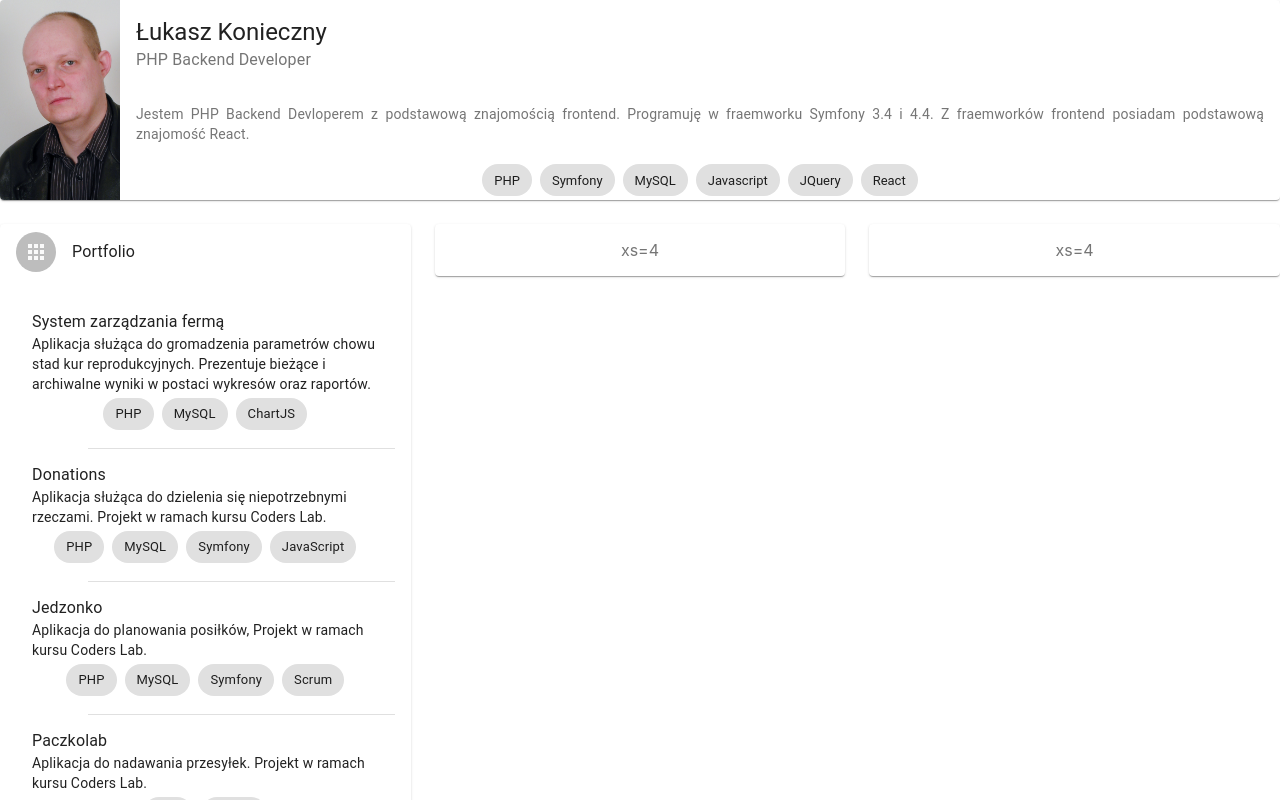
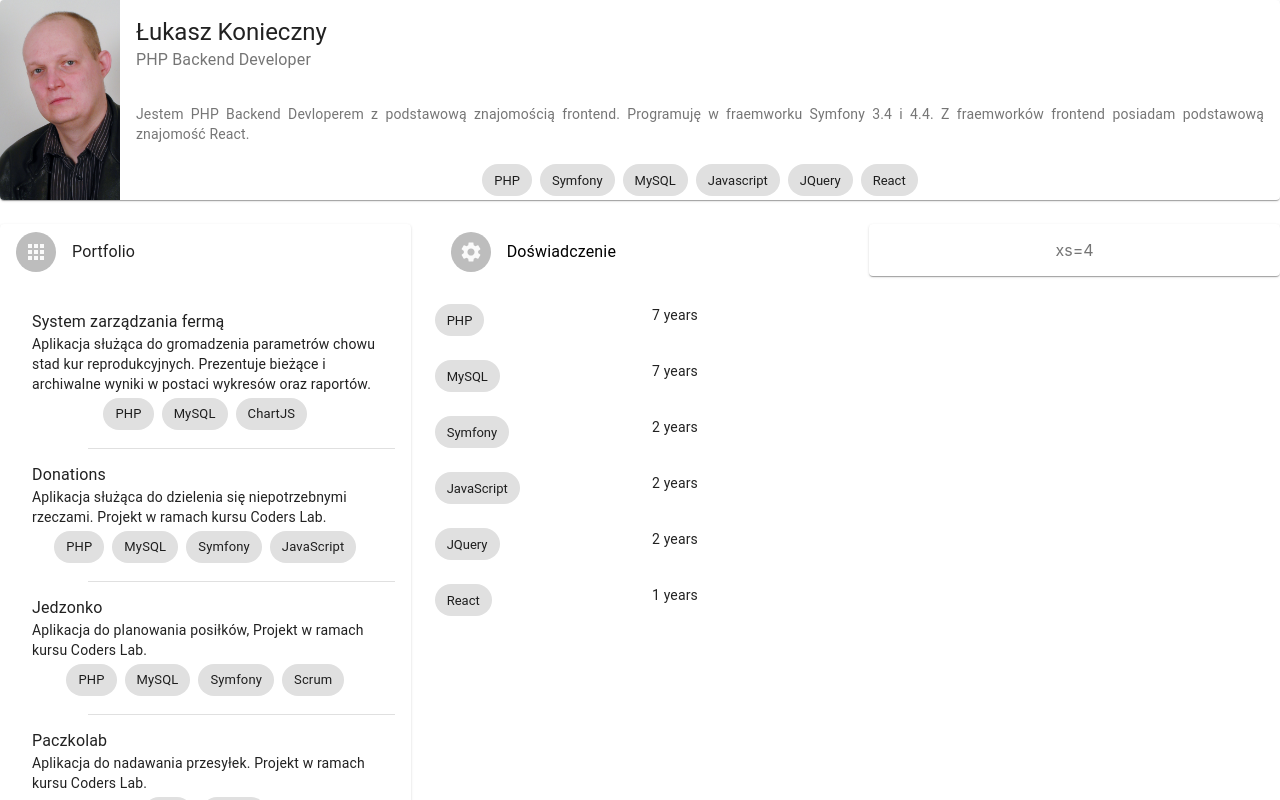
Before and after one commit to LookasNorman/lookas-site, a React (Create React App) app: page / in a window 1280 px wide. Shown: the top 800 px of the page. Built offline with nearby package versions, Linux system fonts and the light colour scheme.

Commit message:
Added Expirience component

```diff
--- a/src/App.js
+++ b/src/App.js
@@ -4,6 +4,7 @@ import Paper from '@material-ui/core/Paper'
 import Grid from '@material-ui/core/Grid'
 import AboutMe from './components/AboutMe'
 import Portfolio from './components/Portfolio'
+import Expirience from './components/Expirience'
 
 const useStyles = makeStyles((theme) => ({
   root: {
@@ -29,7 +30,7 @@ export default function CenteredGrid() {
           <Portfolio />
         </Grid>
         <Grid item xs={4}>
-          <Paper className={classes.paper}>xs=4</Paper>
+          <Expirience />
         </Grid>
         <Grid item xs={4}>
           <Paper className={classes.paper}>xs=4</Paper>
--- /dev/null
+++ b/src/components/Expirience.js
@@ -0,0 +1,91 @@
+import React from 'react'
+import { makeStyles } from '@material-ui/core/styles'
+import Paper from '@material-ui/core/Paper'
+import Grid from '@material-ui/core/Grid'
+import ListItemAvatar from '@material-ui/core/ListItemAvatar'
+import Avatar from '@material-ui/core/Avatar'
+import SettingsIcon from '@material-ui/icons/Settings'
+import { ListItem, ListItemText, Chip, Typography } from '@material-ui/core'
+
+const useStyles = makeStyles((theme) => ({
+  root: {
+    flexGrow: 1,
+  },
+  paper: {
+    padding: theme.spacing(2),
+    textAlign: 'center',
+    color: theme.palette.text.secondary,
+  },
+  inline: {
+    align: 'right',
+  },
+}))
+
+export default function Expirience() {
+  const classes = useStyles()
+
+  return (
+    <div className={classes.root}>
+      <Grid container spacing={3}>
+        <Grid item xs={12}>
+          <ListItem>
+            <ListItemAvatar>
+              <Avatar>
+                <SettingsIcon />
+              </Avatar>
+            </ListItemAvatar>
+            <ListItemText primary="Doświadczenie" />
+          </ListItem>
+        </Grid>
+        <Grid item xs={6}>
+          <Chip label="PHP" />
+        </Grid>
+        <Grid item xs={6}>
+          <Typography component="span" variant="body2" className={classes.inline} color="textPrimary">
+            7 years
+          </Typography>
+        </Grid>
+        <Grid item xs={6}>
+          <Chip label="MySQL" />
+        </Grid>
+        <Grid item xs={6}>
+          <Typography component="span" variant="body2" className={classes.inline} color="textPrimary">
+            7 years
+          </Typography>
+        </Grid>
+        <Grid item xs={6}>
+          <Chip label="Symfony" />
+        </Grid>
+        <Grid item xs={6}>
+          <Typography component="span" variant="body2" className={classes.inline} color="textPrimary">
+            2 years
+          </Typography>
+        </Grid>
+        <Grid item xs={6}>
+          <Chip label="JavaScript" />
+        </Grid>
+        <Grid item xs={6}>
+          <Typography component="span" variant="body2" className={classes.inline} color="textPrimary">
+            2 years
+          </Typography>
+        </Grid>
+        <Grid item xs={6}>
+          <Chip label="JQuery" />
+        </Grid>
+        <Grid item xs={6}>
+          <Typography component="span" variant="body2" className={classes.inline} color="textPrimary">
+            2 years
+          </Typography>
+        </Grid>
+        <Grid item xs={6}>
+          <Chip label="React" />
+        </Grid>
+        <Grid item xs={6}>
+          <Typography component="span" variant="body2" className={classes.inline} color="textPrimary">
+            1 years
+          </Typography>
+        </Grid>
+      </Grid>
+    </div>
+  )
+}
```
